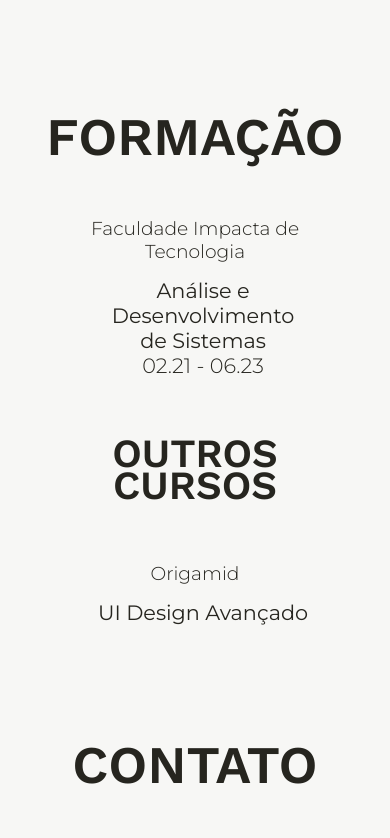
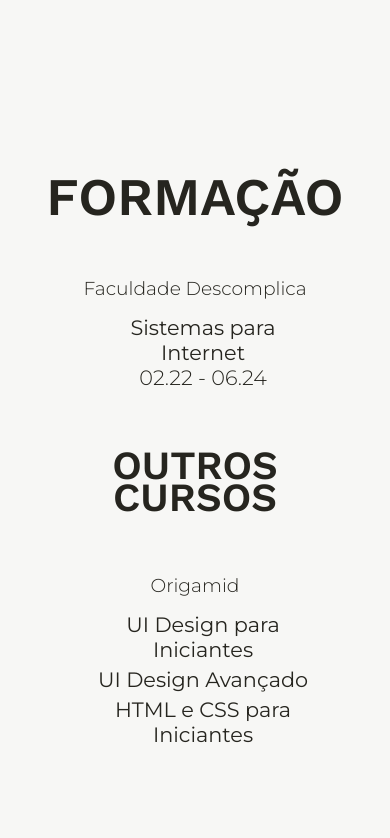
Before and after one commit to marcelloventurini/marcelloventurini.github.io, a plain HTML site: page index.html in a window 390 px wide. Shown: the part 1486-2324 px from the top of the page. Drawn offline with nearby package versions, Linux system fonts and the light colour scheme.

Commit message:
atualização código css e formação

```diff
--- a/css/degree.css
+++ b/css/degree.css
@@ -19,10 +19,19 @@
   text-transform: uppercase;
   font-size: 6rem;
   line-height: 5.562rem;
+  padding-top: 5.625rem;
 }
 
-.degree :is(h2, p) {
+.degree h2 {
   padding-bottom: 5.625rem;
+}
+
+.degree p:last-child {
+  padding-bottom: 5.625rem;
+}
+
+.degree p ~ p {
+  padding-bottom: 0.312rem;
 }
 
 @media (max-width: 1200px) {
@@ -42,11 +51,14 @@
     align-items: center;
     text-align: center;
   }
+  .degree h2 {
+    padding-bottom: 3.75rem;
+    padding-top: 3.75rem;
+  }
 
-  .degree :is(h2, p) {
+  .degree p:last-child {
     padding-bottom: 3.75rem;
   }
-
 }
 
 @media (max-width: 600px) {
@@ -62,10 +74,6 @@
   .small-degree {
     font-size: 3rem;
     line-height: 2.5rem;
-  }
-
-  .degree :is(h2, p) {
-    padding-bottom: 3.75rem;
   }
 }
 
--- a/index.html
+++ b/index.html
@@ -58,11 +58,13 @@
 
   <section id="formacao" aria-label="Formação" class="degree">
     <h2 class="degree-title">Formação</h2>
-    <h3 class="small-title">Faculdade Impacta de Tecnologia</h3>
-    <p>Análise e Desenvolvimento de Sistemas <br> <span class="small-title">02.21 - 06.23</span></p>
+    <h3 class="small-title">Faculdade Descomplica</h3>
+    <p>Sistemas para Internet <br> <span class="small-title">02.22 - 06.24</span></p>
     <h2 class="small-degree">Outros <br> Cursos</h2>
     <h3 class="small-title">Origamid</h3>
+    <p>UI Design para Iniciantes</p>
     <p>UI Design Avançado</p>
+    <p>HTML e CSS para Iniciantes</p>
   </section>
 
   <section id="contato" aria-label="Contato" class="contact">
@@ -88,7 +90,7 @@
   </section>
 
   <footer class="footer">
-    <p class="footer-one">Todos os direitos reservados. Marcello Venturini. 2021.</p>
+    <p class="footer-one">Todos os direitos reservados. Marcello Venturini. 2022.</p>
     <p class="footer-two">Design & Code by Marcello Venturini</p>
   </footer>
 </body>
```
Also changed, not shown: form.html (+1 -1 lines), css/style.min.css.
